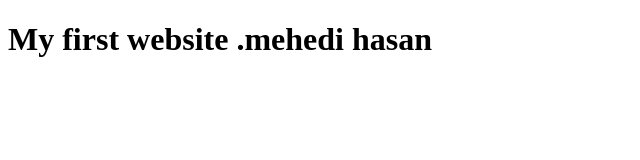
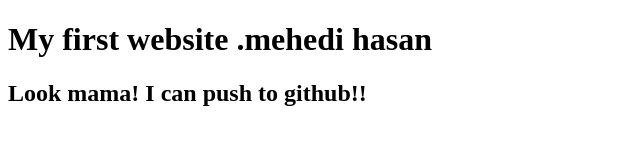
Before and after one commit to jisanmehedi/my-first-website, a plain HTML site: page index.html in a window 1280 px wide. Shown: the whole page, without its empty margins (0-640 px from the left). Drawn offline with Linux system fonts and the light colour scheme.

Commit message:
gohost added

```diff
--- a/index.html
+++ b/index.html
@@ -8,5 +8,6 @@
 </head>
 <body>
     <h1>My first website .mehedi hasan</h1>
+    <h2>Look mama! I can push to github!!</h2>
 </body>
 </html>
```
